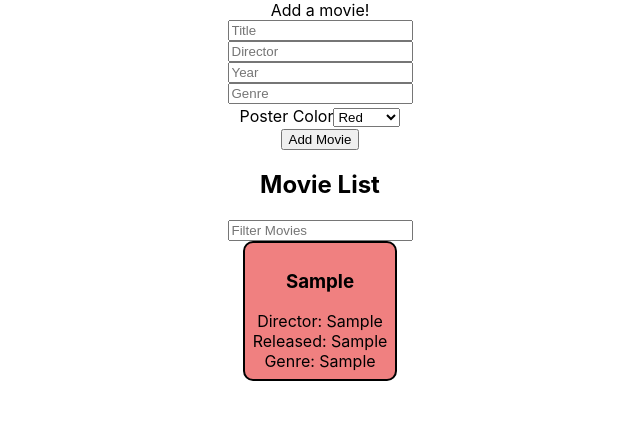
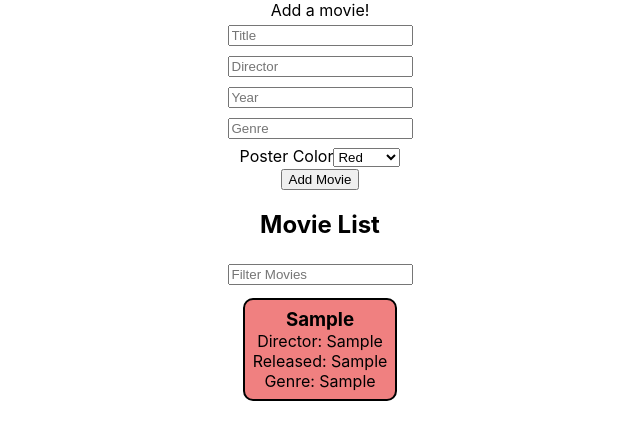
Before and after one commit to Trevor-Rezac/react-Movie-List-Maker, a React (Create React App) app: page / in a window 1280 px wide. Both pictures are taken after typing "Sample", "Sample", "Sample", "Sample" into the empty fields and a click on the button "Add Movie". Shown: the top 440 px of the page, without its empty margins (320-960 px from the left). Built offline with nearby package versions, Linux system fonts and the light colour scheme.

Commit message:
delete functionality works

```diff
--- a/src/App.css
+++ b/src/App.css
@@ -50,6 +50,11 @@
   border: solid 2px black;
   border-radius: 10px;
   padding: .5rem;
+  margin: .5rem;
+}
+
+.movie-item h3 {
+  margin: 0 auto;
 }
 
 .form-container {
@@ -82,3 +87,7 @@ p {
   flex-wrap: wrap;
   justify-content: center;
 }
+
+input {
+  margin: 5px;
+}
--- a/src/App.js
+++ b/src/App.js
@@ -1,5 +1,5 @@
 import './App.css';
-import { useState } from 'react';
+import { useEffect, useState } from 'react';
 import MovieForm from './MovieForm';
 import MovieItem from './MovieItem';
 import MovieList from './MovieList';
@@ -12,6 +12,7 @@ function App() {
   const [colorForm, setColorForm] = useState('lightcoral');
   const [allMovies, setAllMovies] = useState([]);
   const [filteredMovies, setFilteredMovies] = useState([]);
+  const [filterQuery, setFilterQuery] = useState('');
 
   // console.log('||', titleForm, directorForm, yearForm, genreForm, colorForm);
   // console.log('||', allMovies);
@@ -22,16 +23,37 @@ function App() {
     setAllMovies(updatedMovies);
   }
 
-  function filterMovies(query) {
-    const filteredMovies = allMovies.filter(movie => movie.title.includes(query));
+  // function filterMovies(query) {
+  //   const filteredMovies = allMovies.filter(movie => movie.title.includes(query));
 
-    if (query) {
-      setFilteredMovies(filteredMovies);
+  //   if (query) {
+  //     setFilteredMovies(filteredMovies);
+  //   } else {
+  //     setFilteredMovies([]);
+  //   }
+
+  // }
+
+  function deleteMovie(title) {
+    const index = allMovies.findIndex(movie => movie.title === title);
+
+    allMovies.splice(index, 1);
+
+    setAllMovies([...allMovies]);
+  }
+
+  useEffect(() => {
+    if (filterQuery) {
+      const updatedMovies = allMovies.filter(movie => movie.title.includes(filterQuery));
+
+      setFilteredMovies([...updatedMovies]);
+
     } else {
-      setFilteredMovies([]);
+
+      setFilteredMovies([...allMovies]);
+
     }
-
-  }
+  }, [filterQuery, allMovies]);
 
   return (
     <div className="App">
@@ -55,8 +77,10 @@ function App() {
       </div>
       <div className='movie-list-container'>
         <h2>Movie List</h2>
-        <input placeholder='Filter Movies' onChange={(e) => filterMovies(e.target.value)}/>
-        <MovieList movies={filteredMovies.length ? filteredMovies : allMovies} />
+        <input placeholder='Filter Movies' onChange={(e) => setFilterQuery(e.target.value)}/>
+        <MovieList
+          deleteMovie={deleteMovie}
+          movies={filteredMovies.length ? filteredMovies : allMovies} />
       </div>
     </div>
   );
--- a/src/MovieItem.js
+++ b/src/MovieItem.js
@@ -5,10 +5,15 @@ export default function MovieItem({
   title,
   director,
   year,
-  genre
+  genre,
+  deleteMovie
 }) {
+  console.log('||', deleteMovie);
+  return <div
+    onClick={() => deleteMovie ? deleteMovie(title) : null}
+    className='movie-item'
+    style={{ backgroundColor: color }}>
 
-  return <div className='movie-item' style={{ backgroundColor: color }}>
     <h3>{title}</h3>
     <p>Director: {director}</p>
     <p>Released: {year}</p>
--- a/src/MovieList.js
+++ b/src/MovieList.js
@@ -1,8 +1,9 @@
 import React from 'react';
 import MovieItem from './MovieItem';
 
-export default function MovieList({ movies }) {
+export default function MovieList({ movies, deleteMovie }) {
+//   console.log('||', deleteMovie);
   return <div className='movie-list'>
-    {movies.map((movie, i) => <MovieItem key={`${movie}-${i}`} {...movie}/>)}
+    {movies.map((movie, i) => <MovieItem key={`${movie}-${i}`} {...movie} deleteMovie={deleteMovie} />)}
   </div>;
 }
```
